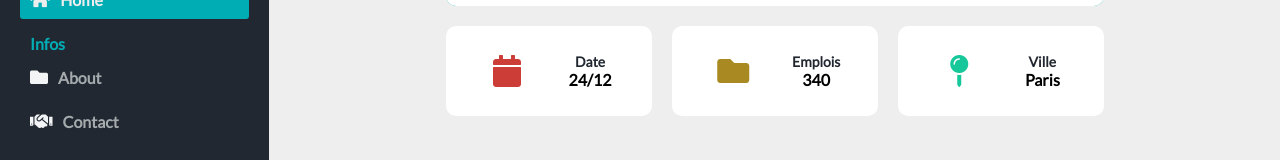
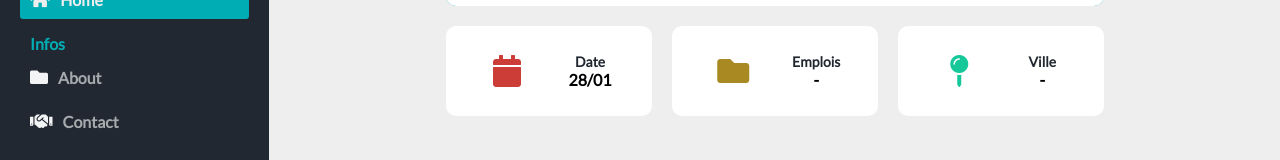
Before and after one commit to lucasnevespereira/TechOffers, a React (Create React App) app: page / in a window 1280 px wide. Shown: the part 139-299 px from the top of the page. Built offline with nearby package versions, Linux system fonts and the light colour scheme.

Commit message:
fetched data from api

```diff
--- a/package.json
+++ b/package.json
@@ -6,6 +6,7 @@
     "@testing-library/jest-dom": "^5.11.4",
     "@testing-library/react": "^11.1.0",
     "@testing-library/user-event": "^12.1.10",
+    "axios": "^0.21.1",
     "react": "^17.0.1",
     "react-dom": "^17.0.1",
     "react-responsive": "^8.2.0",
--- a/src/components/main/Main.js
+++ b/src/components/main/Main.js
@@ -1,13 +1,14 @@
 import "./Main.css";
 import Chart from "../charts/Chart";
 import Searchbox from "../searchbox/Searchbox";
-import "../../utils/trads";
-import * as trads from "../../utils/trads";
 import { useContext } from "react";
 import { AppContext } from "../../context/AppContext";
 
 const Main = () => {
-  const [trad, setTrad] = useContext(AppContext);
+  const [data, setData] = useContext(AppContext);
+  let today = new Date(),
+    currDate = today.getDate() + "/" + today.getMonth() + 1;
+
   return (
     <main>
       <div className="main__container">
@@ -19,8 +20,8 @@ const Main = () => {
             </div>
             <div className="align">
               <div className="card_inner">
-                <p className="text-primary-p">{trad.date}</p>
-                <span className="font-bold text-title">24/12</span>
+                <p className="text-primary-p">{data.dateLabel}</p>
+                <span className="font-bold text-title">{currDate}</span>
               </div>
             </div>
           </div>
@@ -31,8 +32,10 @@ const Main = () => {
             </div>
             <div className="align">
               <div className="card_inner">
-                <p className="text-primary-p">{trad.job}</p>
-                <span className="font-bold text-title">340</span>
+                <p className="text-primary-p">{data.jobLabel}</p>
+                <span className="font-bold text-title">
+                  {data.jobCount ? data.jobCount : 0}
+                </span>
               </div>
             </div>
           </div>
@@ -44,8 +47,10 @@ const Main = () => {
 
             <div className="align">
               <div className="card_inner">
-                <p className="text-primary-p">{trad.location}</p>
-                <span className="font-bold text-title">Paris</span>
+                <p className="text-primary-p">{data.locationLabel}</p>
+                <span className="font-bold text-title">
+                  {data.location ? data.location : "-"}
+                </span>
               </div>
             </div>
           </div>
--- a/src/components/navbar/Navbar.js
+++ b/src/components/navbar/Navbar.js
@@ -3,7 +3,7 @@ import { useState, useContext } from "react";
 import { AppContext } from "../../context/AppContext";
 
 const Navbar = ({ openSidebar }) => {
-  const [trad, setTrad] = useContext(AppContext);
+  const [data, setData] = useContext(AppContext);
   const [activeIndex, setActiveIndex] = useState(0);
 
   return (
@@ -16,11 +16,12 @@ const Navbar = ({ openSidebar }) => {
           className={activeIndex === 1 ? "active_link" : ""}
           onClick={() => {
             setActiveIndex(1);
-            setTrad({
-              job: "Ofertas",
-              location: "Localisação",
-              date: "Data",
+            setData({
+              jobLabel: "Ofertas",
+              locationLabel: "Localisação",
+              dateLabel: "Data",
               searchBox: "Entre a sua localisação..",
+              country: "pt",
             });
           }}
         >
@@ -30,11 +31,12 @@ const Navbar = ({ openSidebar }) => {
           className={activeIndex === 2 ? "active_link" : ""}
           onClick={() => {
             setActiveIndex(2);
-            setTrad({
-              job: "Jobs",
-              location: "Location",
-              date: "Date",
+            setData({
+              jobLabel: "Jobs",
+              locationLabel: "Location",
+              dateLabel: "Date",
               searchBox: "Enter your location..",
+              country: "uk",
             });
           }}
         >
@@ -50,11 +52,12 @@ const Navbar = ({ openSidebar }) => {
           }
           onClick={() => {
             setActiveIndex(3);
-            setTrad({
-              job: "Emplois",
-              location: "Ville",
-              date: "Date",
+            setData({
+              jobLabel: "Emplois",
+              locationLabel: "Ville",
+              dateLabel: "Date",
               searchBox: "Entrez votre ville..",
+              country: "fr",
             });
           }}
         >
--- a/src/components/searchbox/Searchbox.js
+++ b/src/components/searchbox/Searchbox.js
@@ -1,13 +1,26 @@
 import "./Searchbox.css";
 import { useContext, useState } from "react";
 import { AppContext } from "../../context/AppContext";
+import axios from "axios";
+
+const techList = {};
 
 const Searchbox = () => {
-  const [trad] = useContext(AppContext);
+  const [data, setData] = useContext(AppContext);
   const [value, setValue] = useState("");
-  const handleSubmit = (e) => {
+  const handleSubmit = async (e) => {
     e.preventDefault();
-    console.log(value);
+    let result = await axios.get(
+      `https://count-jobs.herokuapp.com/api?term=JavaScript&location=${value}&country=${data.country}`
+    );
+
+    console.log(result);
+
+    setData({
+      ...data,
+      jobCount: result.data.count,
+      location: value,
+    });
   };
 
   const handleSearch = (e) => {
@@ -21,7 +34,7 @@ const Searchbox = () => {
         <input
           id="search"
           type="search"
-          placeholder={String(trad.searchBox)}
+          placeholder={String(data.searchBox)}
           autoFocus
           required
           onChange={handleSearch}
--- a/src/context/AppContext.js
+++ b/src/context/AppContext.js
@@ -3,14 +3,17 @@ import React, { createContext, useState } from "react";
 export const AppContext = createContext();
 
 export const AppProvider = (props) => {
-  const [trad, setTrad] = useState({
-    job: "Emplois",
-    location: "Ville",
-    date: "Date",
+  const [data, setData] = useState({
+    jobLabel: "Emplois",
+    locationLabel: "Ville",
+    dateLabel: "Date",
     searchBox: "Entrez votre ville..",
+    country: "fr",
+    location: "-",
+    jobCount: "-",
   });
   return (
-    <AppContext.Provider value={[trad, setTrad]}>
+    <AppContext.Provider value={[data, setData]}>
       {props.children}
     </AppContext.Provider>
   );
--- a/src/index.css
+++ b/src/index.css
@@ -28,6 +28,7 @@ body {
 
 .text-title {
   color: var(--darkblue);
+  text-transform: capitalize;
 }
 
 .text-lightblue {
```
Also changed, not shown: 2 other files (tests, documents, lock files or other folders).
